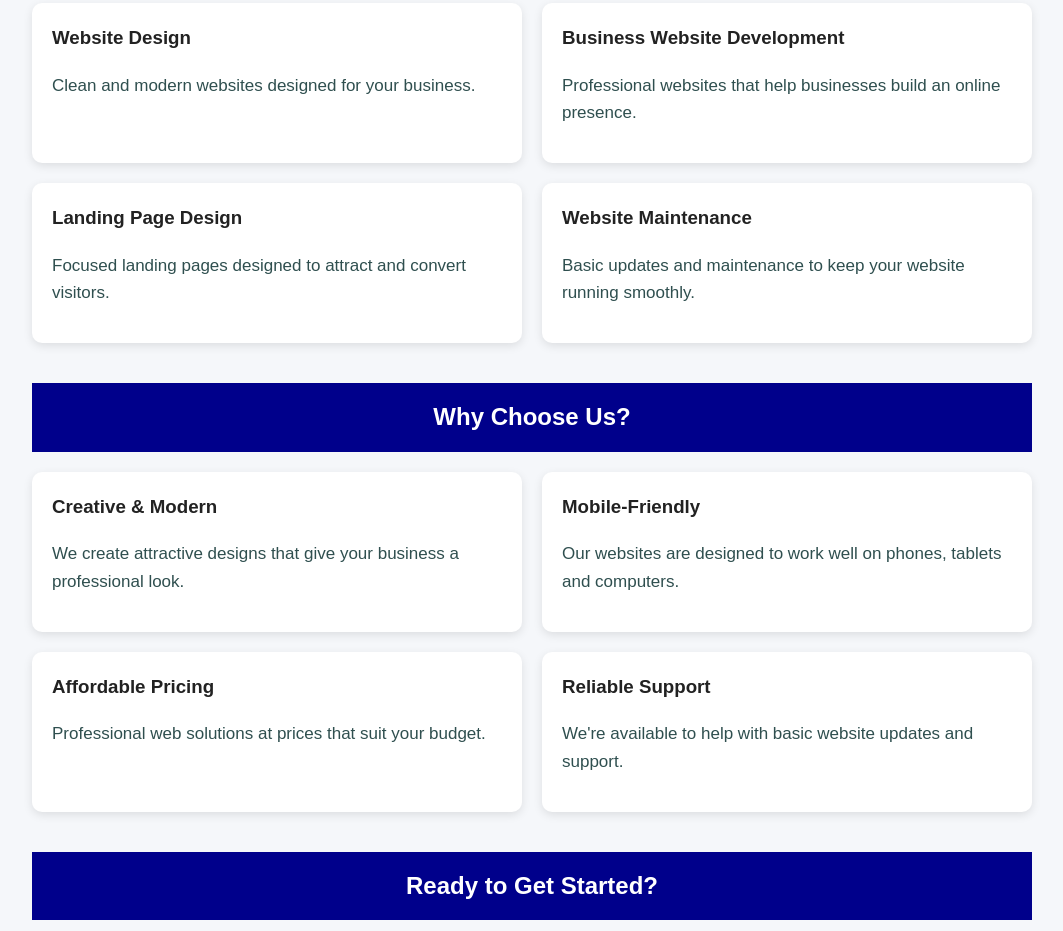
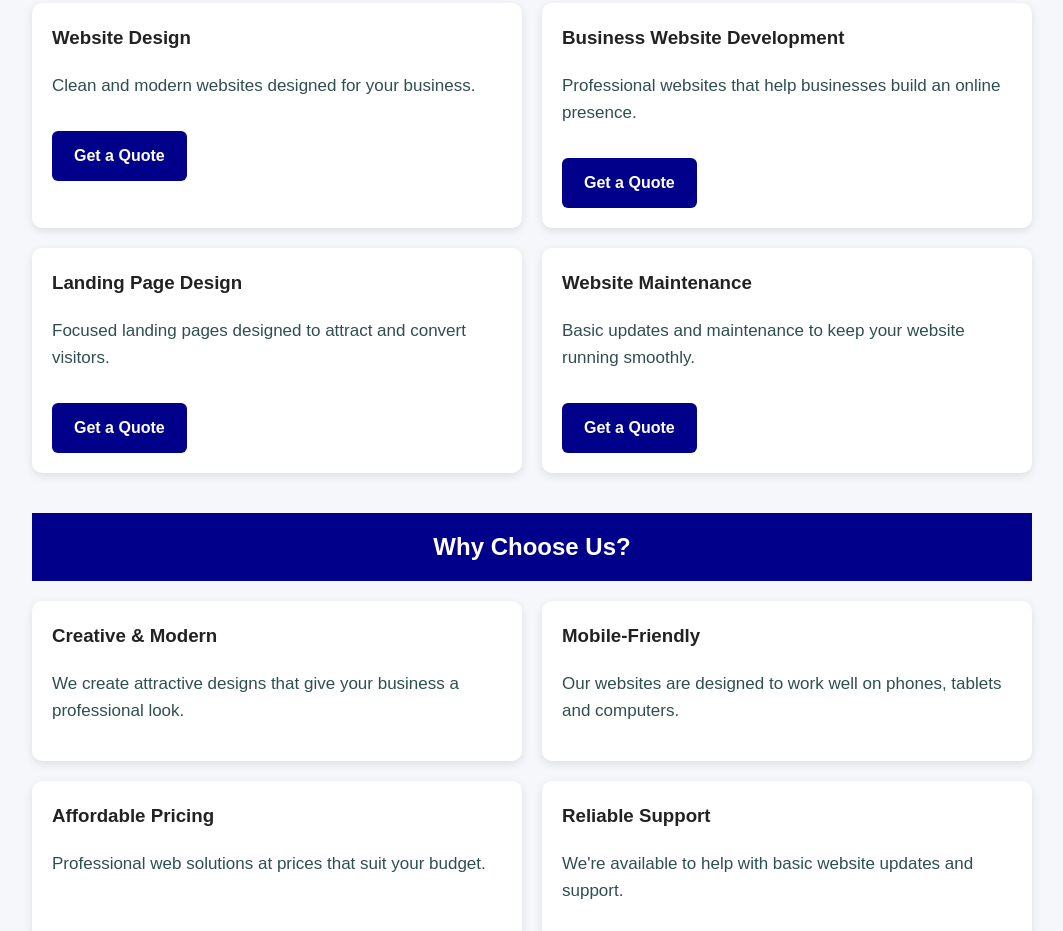
Before and after one commit to chizobajoyjames-collab/Joy-Web-Design, a plain HTML site: page index.html in a window 1280 px wide. Shown: the part 1480-2411 px from the top of the page, without its empty margins (108-1171 px from the left). Drawn offline with Linux system fonts and the light colour scheme; no server answers.

Commit message:
Add files via upload

```diff
--- a/index.html
+++ b/index.html
@@ -40,21 +40,25 @@
     <div class="service-card">
         <h3>Website Design</h3>
         <p>Clean and modern websites designed for your business.</p>
+        <a href="#contact" class="contact-button">Get a Quote</a>
     </div>
 
     <div class="service-card">
         <h3>Business Website Development</h3>
         <p>Professional websites that help businesses build an online presence.</p>
+        <a href="#contact" class="contact-button">Get a Quote</a>
     </div>
 
     <div class="service-card">
         <h3>Landing Page Design</h3>
         <p>Focused landing pages designed to attract and convert visitors.</p>
+        <a href="#contact" class="contact-button">Get a Quote</a>
     </div>
 
     <div class="service-card">
         <h3>Website Maintenance</h3>
         <p>Basic updates and maintenance to keep your website running smoothly.</p>
+        <a href="#contact" class="contact-button">Get a Quote</a>
     </div>
 </div>
 <h2>Why Choose Us?</h2>
```
